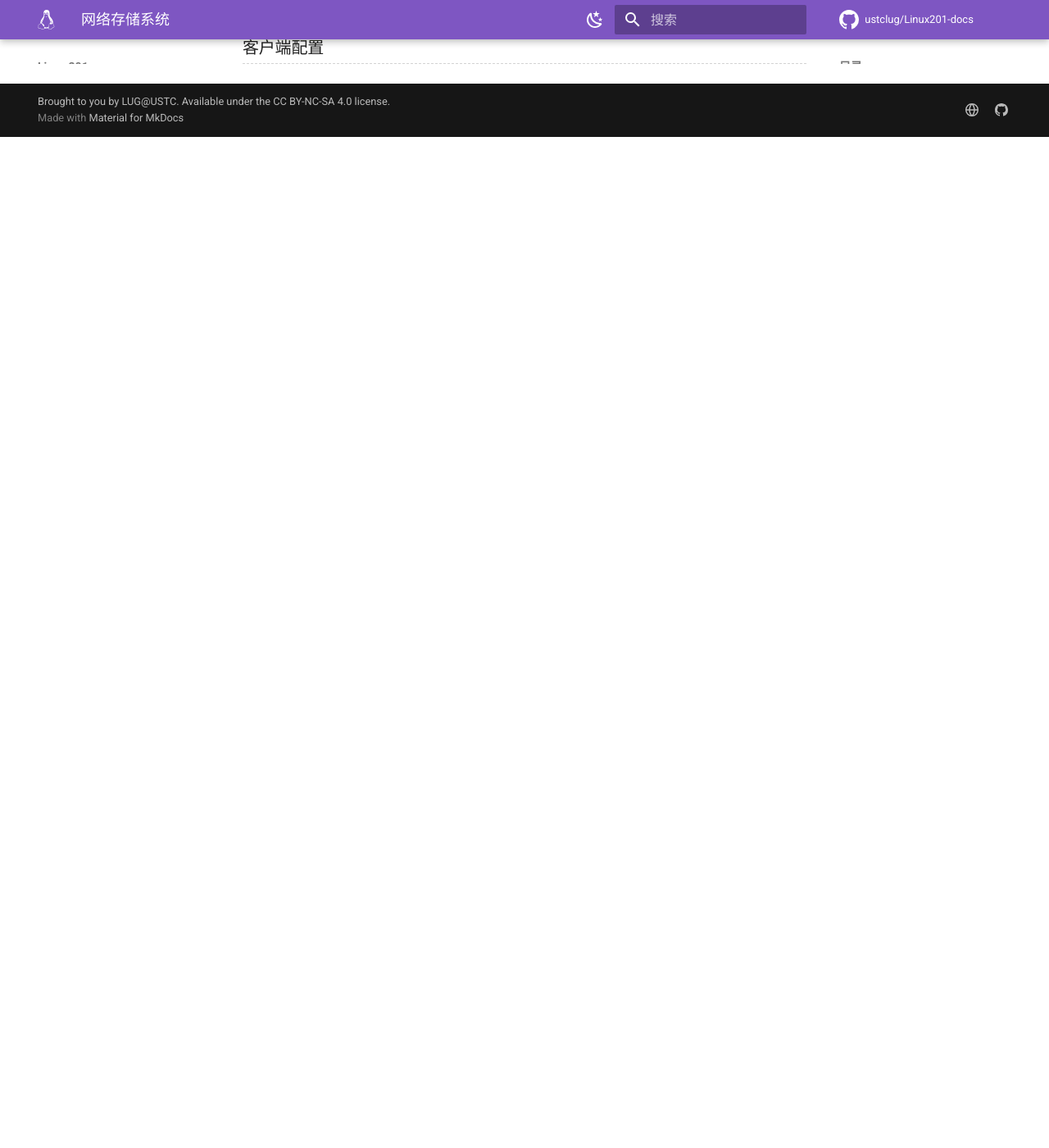
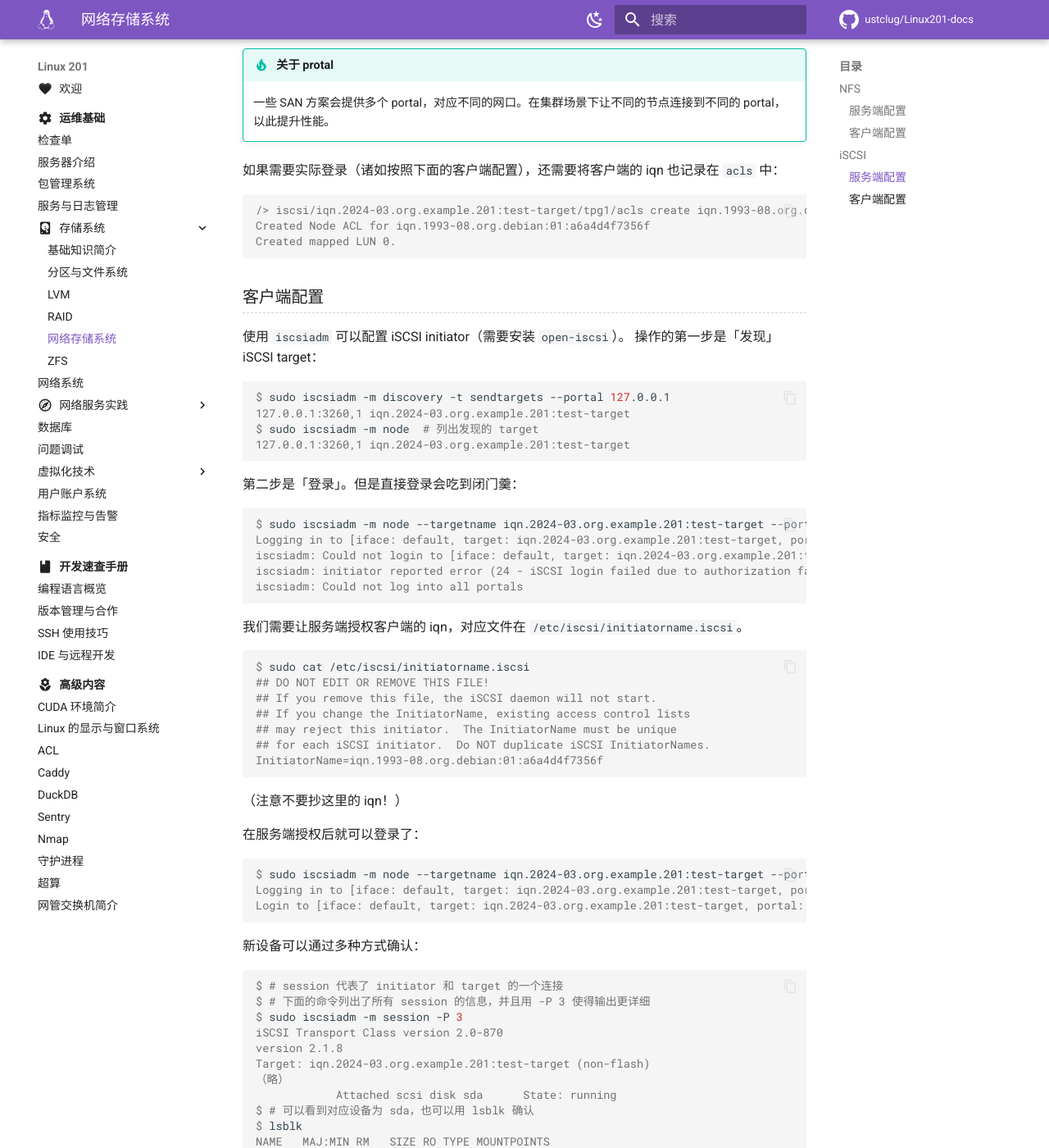
Before and after one commit to ustclug/Linux201-docs, an MkDocs documentation site: the page built from docs/ops/storage/network.md, in a window 1280 px wide and 1400 px high, scrolled down 6653 px. Shown: the whole window at 82% size. Built offline with MkDocs 1.6.1 and Material for MkDocs 9.7.7, drawn with Linux system fonts in a browser that asks for light colours; comment, search, counter and statistics services are not loaded; before the commit the page ends 6820 px from its top, so only the background shows below that; some of the changed text lies outside the part shown.

Commit message:
ops/storage: iSCSI initiator

````diff
--- a/docs/ops/storage/network.md
+++ b/docs/ops/storage/network.md
@@ -393,7 +393,7 @@ o- backstores ............................................................ [...]
 ```
 
 之后创建 iSCSI target。这里我们需要为这个 target「起一个名字」，这个名字被称为 iqn（iSCSI Qualified Name）。
-iqn 的格式形如 `iqn.yyyy-mm.com.example:some-storage-target`，其中 `yyyy-mm` 是日期，`com.example` 是反过来的域名（reversed domain name），而 `:` 后面的部分是 target 的名字。
+iqn 的格式形如 `iqn.yyyy-mm.com.example:some-storage-target`，其中 `yyyy-mm` 是日期，`com.example` 是反过来的域名（reversed domain name），而 `:` 后面的部分是 target 的名字。服务器和客户端都有自己的 iqn。
 
 ```console
 /> iscsi/ create iqn.2024-03.org.example.201:test-target
@@ -411,7 +411,8 @@ o- iscsi .......................................................... [Targets: 1]
         o- 0.0.0.0:3260 ................................................... [OK]
 ```
 
-之后绑定 backstore 到 target 上：
+之后在 `luns` 下绑定 backstore 到 target 上。
+LUN（Logical Unit Number）是 SCSI 协议中标记（逻辑）存储设备的编号。
 
 ```console
 /> iscsi/iqn.2024-03.org.example.201:test-target/tpg1/luns create /backstores/fileio/test1
@@ -427,7 +428,126 @@ o- iscsi .......................................................... [Targets: 1]
         o- 0.0.0.0:3260 ................................................... [OK]
 ```
 
-一个接受任意连接的 iSCSI target 就创建好了。
-`acls` 和 `portals` 分别可以限制连接的 initiator 和监听的 IP 地址，如有需要可自行查询使用方法。
+一个在所有地址的 3260 端口监听的 iSCSI target 就创建好了。
+`portals` 可以限制连接的 IP 地址，如有需要可自行查询使用方法。
+
+!!! tip "关于 protal"
+
+    一些 SAN 方案会提供多个 portal，对应不同的网口。在集群场景下让不同的节点连接到不同的 portal，以此提升性能。
+
+如果需要实际登录（诸如按照下面的客户端配置），还需要将客户端的 iqn 也记录在 `acls` 中：
+
+```console
+/> iscsi/iqn.2024-03.org.example.201:test-target/tpg1/acls create iqn.1993-08.org.debian:01:a6a4d4f7356f
+Created Node ACL for iqn.1993-08.org.debian:01:a6a4d4f7356f
+Created mapped LUN 0.
+```
 
 ### 客户端配置
+
+使用 `iscsiadm` 可以配置 iSCSI initiator（需要安装 `open-iscsi`）。
+操作的第一步是「发现」iSCSI target：
+
+```console
+$ sudo iscsiadm -m discovery -t sendtargets --portal 127.0.0.1
+127.0.0.1:3260,1 iqn.2024-03.org.example.201:test-target
+$ sudo iscsiadm -m node  # 列出发现的 target
+127.0.0.1:3260,1 iqn.2024-03.org.example.201:test-target
+```
+
+第二步是「登录」。但是直接登录会吃到闭门羹：
+
+```console
+$ sudo iscsiadm -m node --targetname iqn.2024-03.org.example.201:test-target --portal 127.0.0.1:3260 --login
+Logging in to [iface: default, target: iqn.2024-03.org.example.201:test-target, portal: 127.0.0.1,3260]
+iscsiadm: Could not login to [iface: default, target: iqn.2024-03.org.example.201:test-target, portal: 127.0.0.1,3260].
+iscsiadm: initiator reported error (24 - iSCSI login failed due to authorization failure)
+iscsiadm: Could not log into all portals
+```
+
+我们需要让服务端授权客户端的 iqn，对应文件在 `/etc/iscsi/initiatorname.iscsi`。
+
+```console
+$ sudo cat /etc/iscsi/initiatorname.iscsi
+## DO NOT EDIT OR REMOVE THIS FILE!
+## If you remove this file, the iSCSI daemon will not start.
+## If you change the InitiatorName, existing access control lists
+## may reject this initiator.  The InitiatorName must be unique
+## for each iSCSI initiator.  Do NOT duplicate iSCSI InitiatorNames.
+InitiatorName=iqn.1993-08.org.debian:01:a6a4d4f7356f
+```
+
+（注意不要抄这里的 iqn！）
+
+在服务端授权后就可以登录了：
+
+```console
+$ sudo iscsiadm -m node --targetname iqn.2024-03.org.example.201:test-target --portal 127.0.0.1:3260 --login
+Logging in to [iface: default, target: iqn.2024-03.org.example.201:test-target, portal: 127.0.0.1,3260]
+Login to [iface: default, target: iqn.2024-03.org.example.201:test-target, portal: 127.0.0.1,3260] successful.
+```
+
+新设备可以通过多种方式确认：
+
+```console
+$ # session 代表了 initiator 和 target 的一个连接
+$ # 下面的命令列出了所有 session 的信息，并且用 -P 3 使得输出更详细
+$ sudo iscsiadm -m session -P 3
+iSCSI Transport Class version 2.0-870
+version 2.1.8
+Target: iqn.2024-03.org.example.201:test-target (non-flash)
+（略）
+			Attached scsi disk sda		State: running
+$ # 可以看到对应设备为 sda，也可以用 lsblk 确认
+$ lsblk
+NAME   MAJ:MIN RM   SIZE RO TYPE MOUNTPOINTS
+sda      8:0    0     1G  0 disk
+sr0     11:0    1 932.3M  0 rom
+vda    254:0    0    50G  0 disk
+└─vda1 254:1    0    50G  0 part /
+```
+
+如果为了维护目的需要 logout：
+
+```console
+$ sudo iscsiadm -m node --targetname iqn.2024-03.org.example.201:test-target --logout all
+Logging out of session [sid: 2, target: iqn.2024-03.org.example.201:test-target, portal: 127.0.0.1,3260]
+Logout of [sid: 2, target: iqn.2024-03.org.example.201:test-target, portal: 127.0.0.1,3260] successful
+```
+
+有时候，服务端会添加新的 LUN，此时没有必要断开连接再重连（会导致服务中断）。
+客户端可以使用 `iscsiadm` 的 `--rescan` 选项来重新扫描设备：
+
+```console
+$ sudo iscsiadm -m session --rescan
+Rescanning session [sid: 4, target: iqn.2024-03.org.example.201:test-target, portal: 127.0.0.1,3260]
+$ lsblk
+NAME   MAJ:MIN RM   SIZE RO TYPE MOUNTPOINTS
+sda      8:0    0     1G  0 disk
+sdb      8:16   0     1G  0 disk
+sr0     11:0    1 932.3M  0 rom
+vda    254:0    0    50G  0 disk
+└─vda1 254:1    0    50G  0 part
+$ # 多出了新添加的 sdb
+```
+
+另一点需要注意的是开机时的配置，虽然 `iscsid.service` 会在开机时自动启用，但是登录操作默认不是自动的。
+这一点可以从配置文件中确认：
+
+```console
+$ cat /etc/iscsi/iscsid.conf | grep node.startup
+# node.startup = automatic
+node.startup = manual
+$ sudo cat /etc/iscsi/nodes/iqn.2024-03.org.example.201\:test-target/127.0.0.1\,3260\,1/default | grep startup
+node.startup = manual
+node.conn[0].startup = manual
+```
+
+可以使用命令修改相关配置（也可以直接修改配置文件）：
+
+```console
+$ iscsiadm -m node -T iqn.2024-03.org.example.201:test-target -p 127.0.0.1 -o update -n node.startup -v automatic
+$ iscsiadm -m node -T iqn.2024-03.org.example.201:test-target -p 127.0.0.1 -o update -n node.conn[0].startup -v automatic
+```
+
+`open-iscsi.service` 在开机时会自动登录所有配置好的 target。
````
